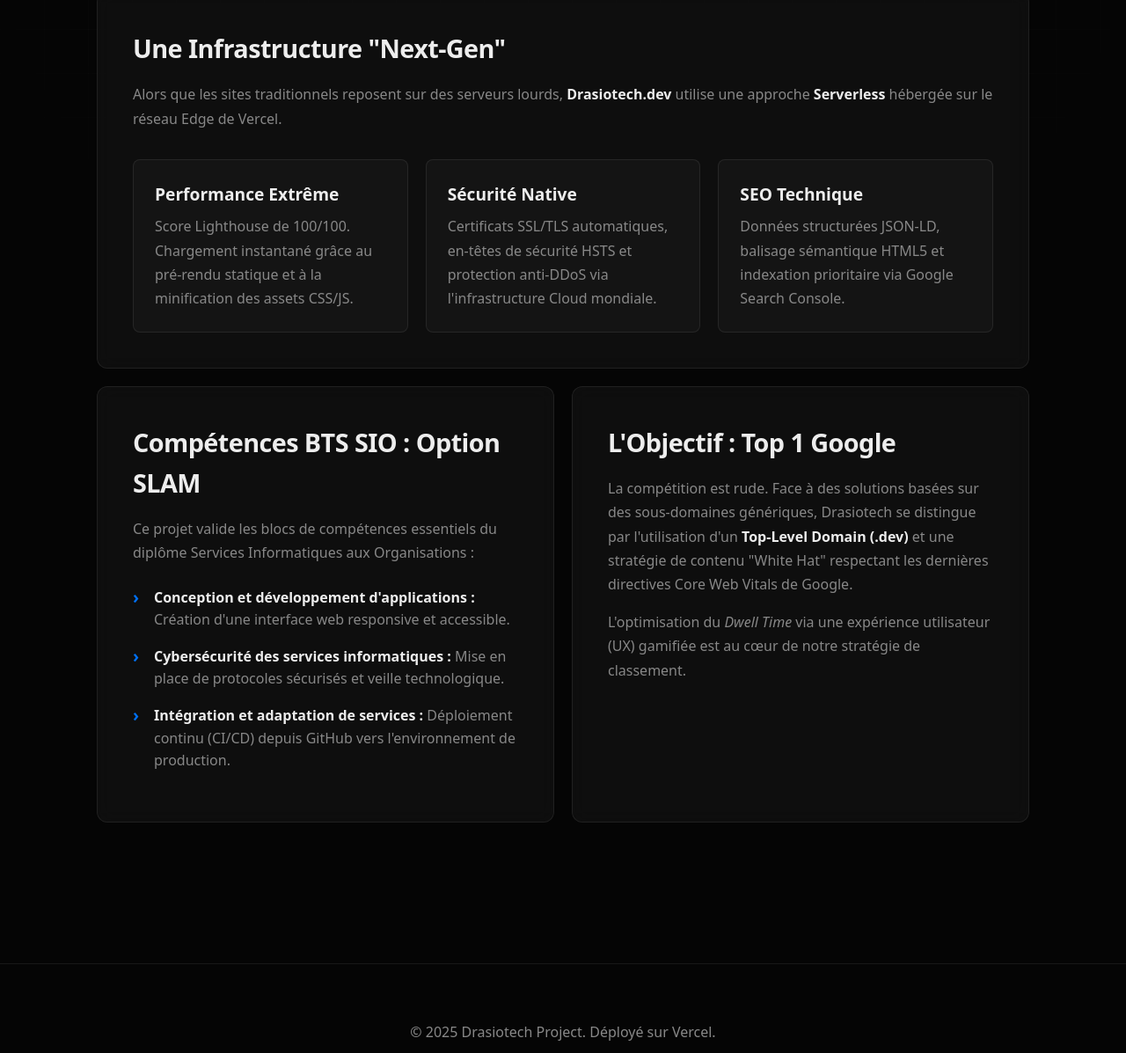
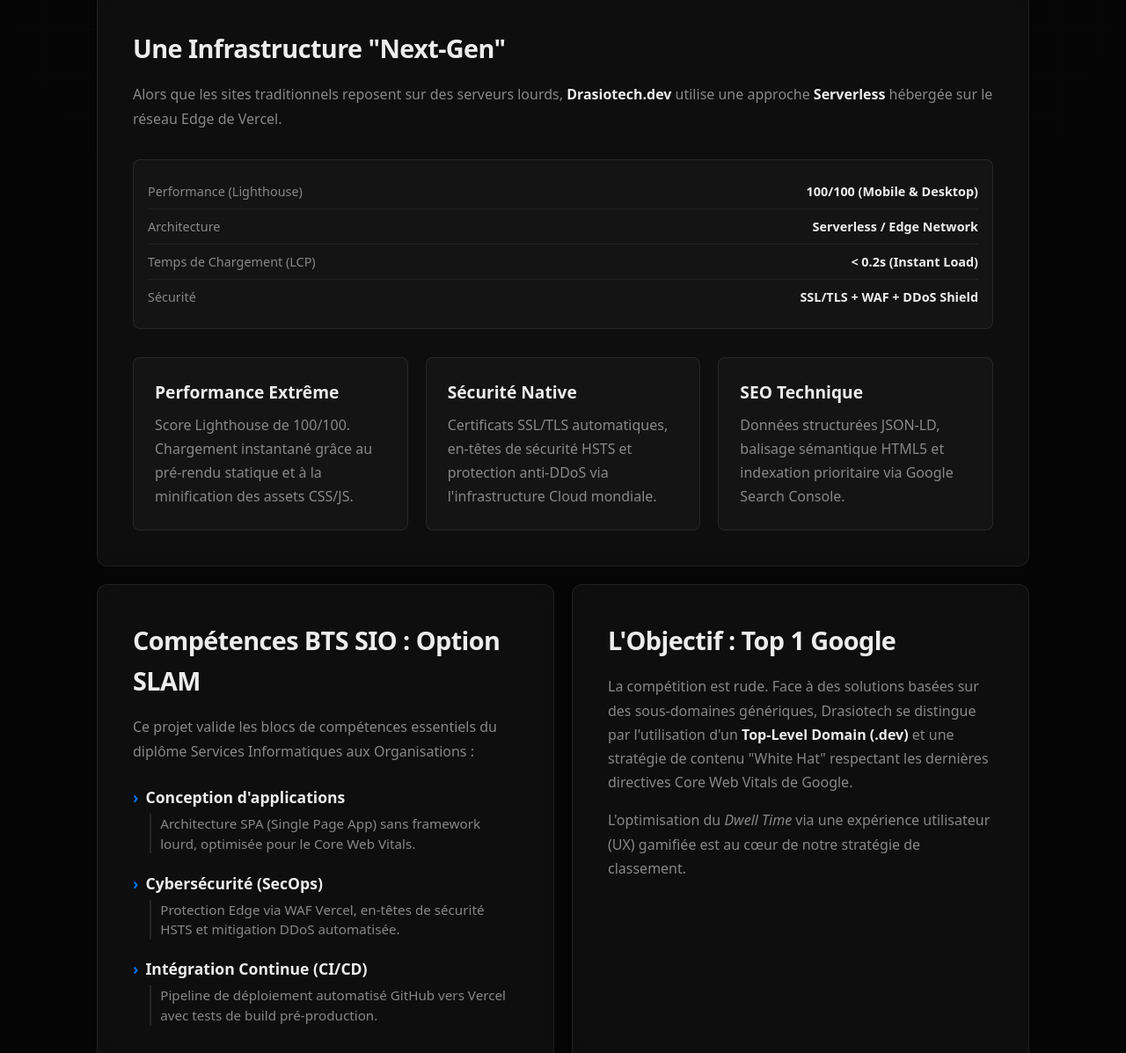
Before and after one commit to NyloodzZ/drasiotech, a website built with webpack: page index.html in a window 1280 px wide. Shown: the part 617-1814 px from the top of the page at 88% size. Built offline with nearby package versions, Linux system fonts and the light colour scheme.

Commit message:
Changement de type de liste. Passage au dl pour une meilleure approche avec les ia. Amélioration du css pour les nouvelles listes

```diff
--- a/index.html
+++ b/index.html
@@ -355,6 +355,75 @@
       font-size: 0.9rem;
       margin-top: 4rem;
     }
+
+    .tech-list {
+      display: flex;
+      flex-direction: column;
+      gap: 1.2rem;
+      margin-top: 1.5rem;
+    }
+
+    .tech-list dt {
+      color: var(--text-main);
+      font-weight: 700;
+      font-size: 1.1rem;
+      margin-bottom: 0.3rem;
+      display: flex;
+      align-items: center;
+      gap: 8px;
+    }
+
+    .tech-list dt::before {
+      content: "›";
+      color: var(--accent-primary);
+      font-weight: 800;
+    }
+
+    .tech-list dd {
+      color: var(--text-muted);
+      margin-left: 1.2rem;
+      font-size: 0.95rem;
+      line-height: 1.5;
+      border-left: 2px solid rgba(255, 255, 255, 0.1);
+      padding-left: 10px;
+    }
+
+    .specs-container {
+      margin: 2rem 0;
+      background: rgba(255, 255, 255, 0.03);
+      border-radius: 8px;
+      padding: 1rem;
+      border: 1px solid var(--border-color);
+    }
+
+    .tech-specs {
+      width: 100%;
+      border-collapse: collapse;
+      font-size: 0.9rem;
+    }
+
+    .tech-specs caption {
+      display: none;
+    }
+
+    .tech-specs th {
+      text-align: left;
+      color: var(--text-muted);
+      font-weight: 500;
+      padding: 8px 0;
+      width: 40%;
+    }
+
+    .tech-specs td {
+      text-align: right;
+      color: var(--text-main);
+      font-weight: 700;
+      padding: 8px 0;
+    }
+
+    .tech-specs tr:not(:last-child) {
+      border-bottom: 1px solid rgba(255, 255, 255, 0.05);
+    }
   </style>
 </head>
 
@@ -387,6 +456,28 @@
       <h2>Une Infrastructure "Next-Gen"</h2>
       <p>Alors que les sites traditionnels reposent sur des serveurs lourds, <strong>Drasiotech.dev</strong> utilise une approche <strong>Serverless</strong> hébergée sur le réseau Edge de Vercel.</p>
 
+      <div class="specs-container">
+        <table class="tech-specs">
+          <caption>Spécifications Techniques</caption>
+          <tr>
+            <th>Performance (Lighthouse)</th>
+            <td>100/100 (Mobile & Desktop)</td>
+          </tr>
+          <tr>
+            <th>Architecture</th>
+            <td>Serverless / Edge Network</td>
+          </tr>
+          <tr>
+            <th>Temps de Chargement (LCP)</th>
+            <td>&lt; 0.2s (Instant Load)</td>
+          </tr>
+          <tr>
+            <th>Sécurité</th>
+            <td>SSL/TLS + WAF + DDoS Shield</td>
+          </tr>
+        </table>
+      </div>
+
       <div class="grid-features">
         <div class="feature-card">
           <h3>Performance Extrême</h3>
@@ -406,11 +497,22 @@
     <article id="competences" class="bento-card card-medium reveal">
       <h2>Compétences BTS SIO : Option SLAM</h2>
       <p>Ce projet valide les blocs de compétences essentiels du diplôme Services Informatiques aux Organisations :</p>
-      <ul>
-        <li><strong>Conception et développement d'applications :</strong> Création d'une interface web responsive et accessible.</li>
-        <li><strong>Cybersécurité des services informatiques :</strong> Mise en place de protocoles sécurisés et veille technologique.</li>
-        <li><strong>Intégration et adaptation de services :</strong> Déploiement continu (CI/CD) depuis GitHub vers l'environnement de production.</li>
-      </ul>
+      <dl class="tech-list">
+        <div class="list-item">
+          <dt>Conception d'applications</dt>
+          <dd>Architecture SPA (Single Page App) sans framework lourd, optimisée pour le Core Web Vitals.</dd>
+        </div>
+
+        <div class="list-item">
+          <dt>Cybersécurité (SecOps)</dt>
+          <dd>Protection Edge via WAF Vercel, en-têtes de sécurité HSTS et mitigation DDoS automatisée.</dd>
+        </div>
+
+        <div class="list-item">
+          <dt>Intégration Continue (CI/CD)</dt>
+          <dd>Pipeline de déploiement automatisé GitHub vers Vercel avec tests de build pré-production.</dd>
+        </div>
+      </dl>
     </article>
 
     <article id="mission" class="bento-card card-medium reveal">
```
